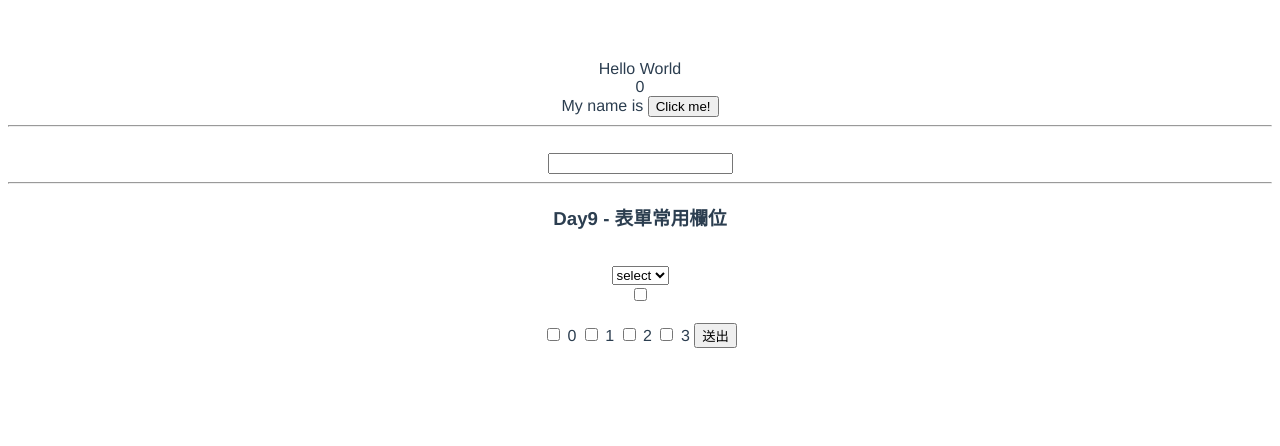
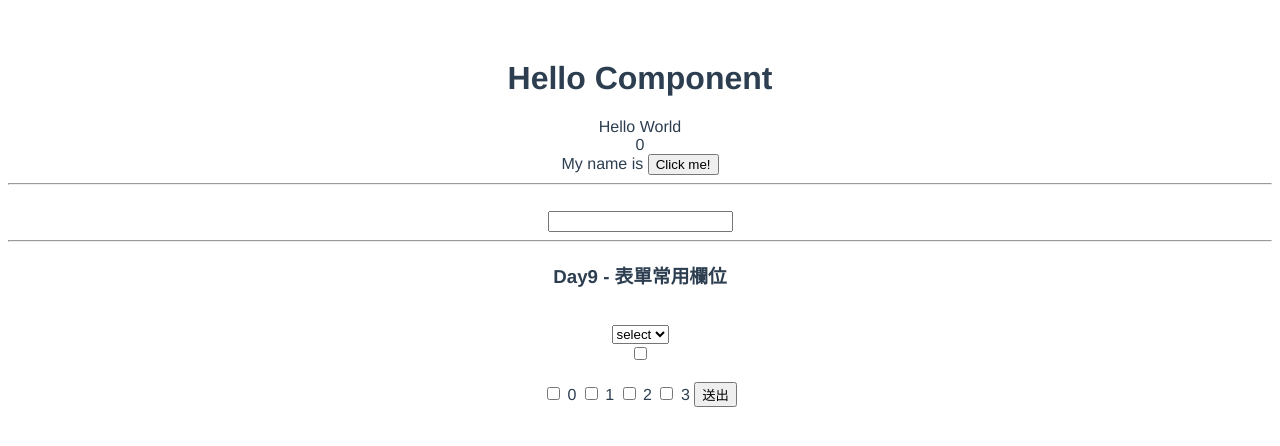
Before and after one commit to millieqiu/Vue-learnFromZero-iThome, a Vue app: page / in a window 1280 px wide. Shown: the top 446 px of the page. Built offline with nearby package versions, Linux system fonts and the light colour scheme.

Commit message:
Add: Header.vue component

```diff
--- a/package.json
+++ b/package.json
@@ -32,7 +32,9 @@
     "parserOptions": {
       "parser": "@babel/eslint-parser"
     },
-    "rules": {}
+    "rules": {
+      "vue/no-unused-components": "off"
+    }
   },
   "browserslist": [
     "> 1%",
--- a/src/App.vue
+++ b/src/App.vue
@@ -1,4 +1,8 @@
 <template>
+
+  <!-- 引用元件成功 -->
+  <myHeader />
+
   {{ message }}
   <br />
   {{ count }}
@@ -41,10 +45,15 @@
 </template>
 
 <script>
+import myHeader from './components/Header.vue'; // 引用元件，將程式碼模組化
+
 // 程式邏輯放置的地方
 
 export default { // 所有程式邏輯都要寫在 export default 裡
   name: 'App', // 宣告這個 Vue
+  components: {
+    myHeader,
+  },
   data() {
     return {
       message: 'Hello World',
--- /dev/null
+++ b/src/components/Header.vue
@@ -0,0 +1,10 @@
+<template>
+  <h1>Hello Component</h1>
+</template>
+
+
+<script>
+export default {
+  name: 'myHeader',
+};
+</script>
```
